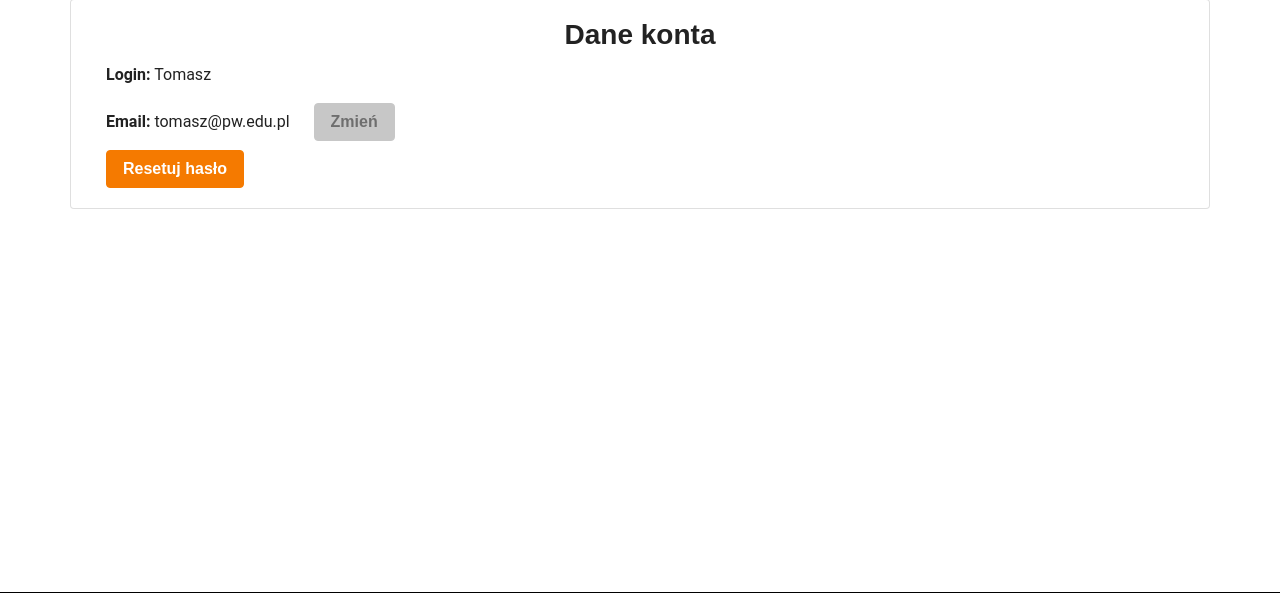
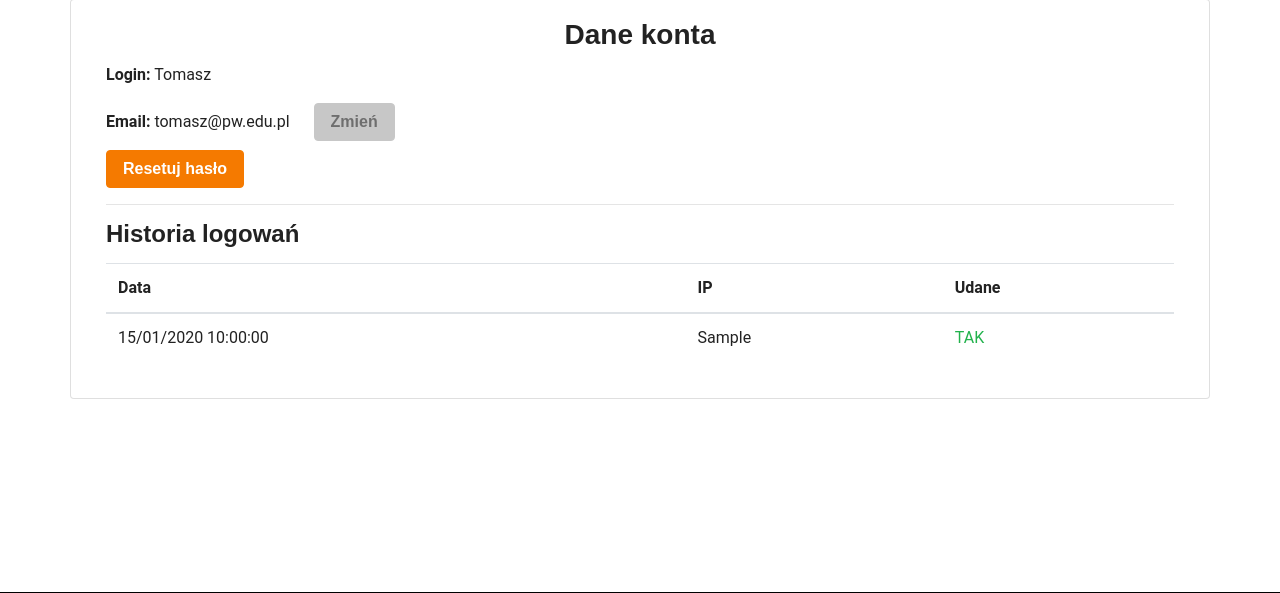
Before and after one commit to christopher-dabrowski/shielded-notes, a Flask app: page /account in a window 1280 px wide. Shown: the part 156-749 px from the top of the page. Run offline with Flask 2, Linux system fonts and the light colour scheme; a user stored in the database is signed in; data comes from the database, SQL or seed files in the repository; tables that the repository leaves empty hold one stand-in row (values such as "Sample post"); some libraries are stand-ins or nearby versions; some web fonts are replaced.

Commit message:
Display login history

```diff
--- a/app/account_routes.py
+++ b/app/account_routes.py
@@ -43,7 +43,7 @@ def login():
 
     form = LoginForm(meta={'csrf_context': session})
     user = User.query.filter_by(login=form.login.data).first()
-    if user:  # A login attempt
+    if user and form.password.data:  # A login attempt
         ip = request.remote_addr
         login = Login(successful=form.validate(), ip=ip, user=user)
         db.session.add(login)
@@ -72,7 +72,14 @@ def logout():
 @users.route('/account')
 @login_required
 def account():
-    return render_template('account.html')
+    user = User.query.filter_by(id=current_user.id).first()
+    login_attempts = sorted(user.login_attempts,
+                            key=lambda a: a.timestamp, reverse=True)
+    time_format = r'%d/%m/%Y %H:%M:%S'
+    login_attempts = [{'ip': a.ip, 'successful': a.successful, 'time': a.timestamp.strftime(time_format)}
+                      for a in login_attempts]
+
+    return render_template('account.html', login_attempts=login_attempts)
 
 
 @login_required
--- a/app/templates/account.html
+++ b/app/templates/account.html
@@ -16,6 +16,38 @@
     </div>
 
     <a class="btn btn-danger" href={{url_for('account.change_password')}}>Resetuj hasło</a>
+
+    <hr>
+
+    <section>
+      <h4>Historia logowań</h4>
+
+      <table class="table mt-3">
+        <thead>
+          <tr>
+            <th scope="col">Data</th>
+            <th scope="col">IP</th>
+            <th scope="col">Udane</th>
+          </tr>
+        </thead>
+        <tbody>
+          {% for login in login_attempts %}
+          <tr>
+            <td>{{ login.time }}</td>
+            <td>{{ login.ip }}</td>
+            <td>
+              {% if login.successful %}
+              <span class="text-success">TAK</span>
+              {% else %}
+              <span class="text-danger">NIE</span>
+              {% endif %}
+            </td>
+          </tr>
+          {% endfor %}
+        </tbody>
+      </table>
+    </section>
+
   </div>
 </section>
 {% endblock %}
```
Also changed, not shown: README.md.
